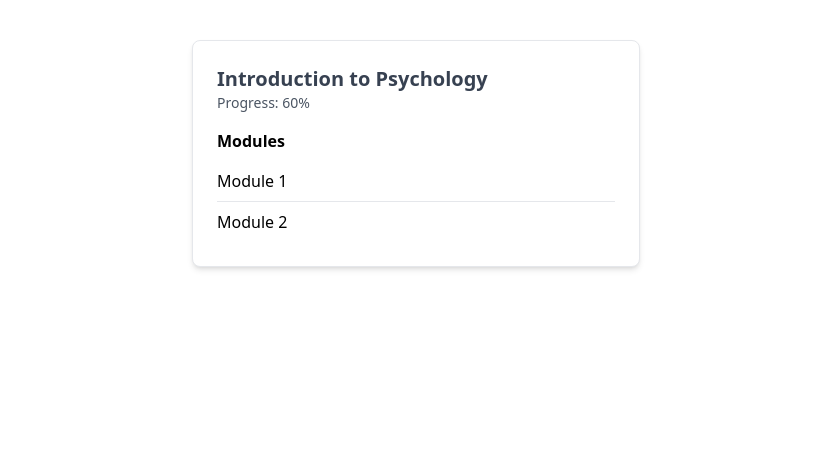
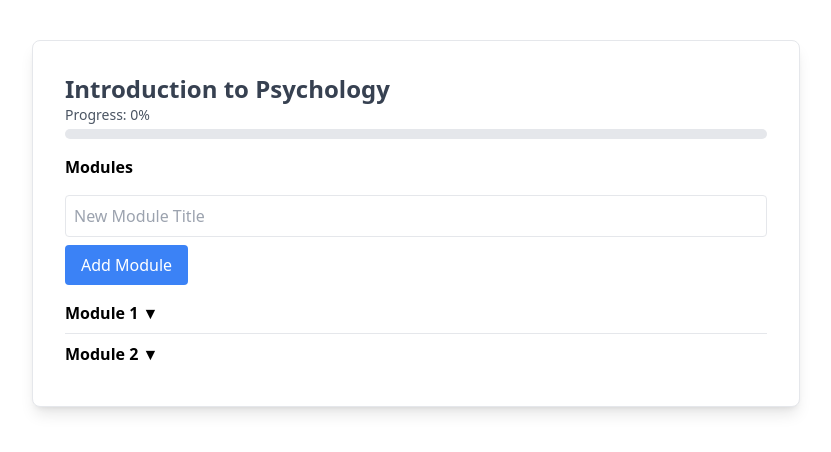
Before and after one commit to harshit-dev-ui/Aura_Tracker, a React (Vite) app in the folder frontend/: page /courses/1 in a window 1280 px wide. Shown: the top 452 px of the page, without its empty margins (224-1055 px from the left). Built offline with nearby package versions, Linux system fonts and the light colour scheme.

Commit message:
courses modules section

```diff
--- a/frontend/src/components/CourseDetail.jsx
+++ b/frontend/src/components/CourseDetail.jsx
@@ -1,25 +1,153 @@
-import React from 'react';
+import React, { useState } from 'react';
 import { useParams } from 'react-router-dom';
 
 const CourseDetail = () => {
   const { courseId } = useParams();
 
-  const courseDetails = {
-    '1': { name: 'Introduction to Psychology', modules: ['Module 1', 'Module 2'], progress: 60 },
-    '2': { name: 'Calculus I', modules: ['Module 1', 'Module 2', 'Module 3'], progress: 45 },
-    '3': { name: 'Computer Science Basics', modules: ['Module 1', 'Module 2', 'Module 3', 'Module 4'], progress: 80 },
+  const initialCourseDetails = {
+    '1': {
+      name: 'Introduction to Psychology',
+      modules: [
+        { title: 'Module 1', topics: [{ title: 'Topic 1.1', completed: false }, { title: 'Topic 1.2', completed: false }] },
+        { title: 'Module 2', topics: [{ title: 'Topic 2.1', completed: false }, { title: 'Topic 2.2', completed: false }] }
+      ],
+      progress: 0,
+    },
+    '2': {
+      name: 'Calculus I',
+      modules: [
+        { title: 'Module 1', topics: [{ title: 'Topic 1.1', completed: false }, { title: 'Topic 1.2', completed: false }, { title: 'Topic 1.3', completed: false }] },
+        { title: 'Module 2', topics: [{ title: 'Topic 2.1', completed: false }, { title: 'Topic 2.2', completed: false }] },
+        { title: 'Module 3', topics: [{ title: 'Topic 3.1', completed: false }] }
+      ],
+      progress: 0,
+    },
+    '3': {
+      name: 'Computer Science Basics',
+      modules: [
+        { title: 'Module 1', topics: [{ title: 'Topic 1.1', completed: false }, { title: 'Topic 1.2', completed: false }] },
+        { title: 'Module 2', topics: [{ title: 'Topic 2.1', completed: false }, { title: 'Topic 2.2', completed: false }] },
+        { title: 'Module 3', topics: [{ title: 'Topic 3.1', completed: false }, { title: 'Topic 3.2', completed: false }] },
+        { title: 'Module 4', topics: [{ title: 'Topic 4.1', completed: false }] }
+      ],
+      progress: 0,
+    },
   };
 
-  const course = courseDetails[courseId];
+  const [course, setCourse] = useState(initialCourseDetails[courseId]);
+  const [newModuleTitle, setNewModuleTitle] = useState('');
+  const [newTopicTitle, setNewTopicTitle] = useState('');
+  const [activeModuleIndex, setActiveModuleIndex] = useState(null);
+  const [collapsedModules, setCollapsedModules] = useState(
+    course.modules.map(() => true)
+  );
+
+  const handleTopicCompletion = (moduleIndex, topicIndex) => {
+    const updatedModules = [...course.modules];
+    updatedModules[moduleIndex].topics[topicIndex].completed = !updatedModules[moduleIndex].topics[topicIndex].completed;
+
+    setCourse({ ...course, modules: updatedModules });
+
+    const totalTopics = updatedModules.reduce((acc, mod) => acc + mod.topics.length, 0);
+    const completed = updatedModules.reduce((acc, mod) => acc + mod.topics.filter(topic => topic.completed).length, 0);
+    const progress = (completed / totalTopics) * 100;
+
+    setCourse(prev => ({ ...prev, progress }));
+  };
+
+  const addModule = () => {
+    if (newModuleTitle) {
+      setCourse(prev => ({
+        ...prev,
+        modules: [...prev.modules, { title: newModuleTitle, topics: [] }]
+      }));
+      setNewModuleTitle('');
+      setCollapsedModules([...collapsedModules, true]);
+    }
+  };
+
+  const addTopic = (moduleIndex) => {
+    if (newTopicTitle) {
+      const updatedModules = [...course.modules];
+      updatedModules[moduleIndex].topics.push({ title: newTopicTitle, completed: false });
+      setCourse({ ...course, modules: updatedModules });
+      setNewTopicTitle('');
+      setActiveModuleIndex(null);
+    }
+  };
+
+  const toggleModuleCollapse = (index) => {
+    const updatedCollapseState = [...collapsedModules];
+    updatedCollapseState[index] = !updatedCollapseState[index];
+    setCollapsedModules(updatedCollapseState);
+  };
 
   return (
-    <div className="max-w-md mx-auto p-6 bg-white border rounded-lg shadow-md mt-10">
-      <h2 className="text-xl font-semibold text-gray-700">{course?.name}</h2>
-      <p className="text-sm text-gray-600">Progress: {course?.progress}%</p>
+    <div className="max-w-3xl mx-auto p-8 bg-white border rounded-lg shadow-lg mt-10">
+      <h2 className="text-2xl font-semibold text-gray-700">{course?.name}</h2>
+      <p className="text-sm text-gray-600">Progress: {course?.progress.toFixed(0)}%</p>
+      <div className="bg-gray-200 rounded-full h-2.5 mt-1">
+        <div className="bg-blue-600 h-2.5 rounded-full" style={{ width: `${course?.progress}%` }}></div>
+      </div>
       <h3 className="mt-4 font-semibold">Modules</h3>
+
+
+      <div className="mt-4">
+        <input
+          type="text"
+          placeholder="New Module Title"
+          value={newModuleTitle}
+          onChange={(e) => setNewModuleTitle(e.target.value)}
+          className="border rounded p-2 w-full"
+        />
+        <button onClick={addModule} className="bg-blue-500 text-white rounded px-4 py-2 mt-2">
+          Add Module
+        </button>
+      </div>
+
       <ul className="divide-y divide-gray-200 mt-2">
-        {course?.modules.map((module, index) => (
-          <li key={index} className="py-2">{module}</li>
+        {course?.modules.map((module, moduleIndex) => (
+          <li key={moduleIndex} className="py-2">
+            <div className="flex justify-between items-center">
+              <h4 className="font-semibold cursor-pointer" onClick={() => toggleModuleCollapse(moduleIndex)}>
+                {module.title} {collapsedModules[moduleIndex] ? '▼' : '▲'}
+              </h4>
+            </div>
+            {!collapsedModules[moduleIndex] && (
+              <ul className="pl-4">
+                {module.topics.map((topic, topicIndex) => (
+                  <li key={topicIndex} className="py-1 flex items-center">
+                    <input
+                      type="checkbox"
+                      checked={topic.completed}
+                      onChange={() => handleTopicCompletion(moduleIndex, topicIndex)}
+                      className="mr-2"
+                    />
+                    <span className={`${topic.completed ? 'line-through text-gray-400' : ''}`}>{topic.title}</span>
+                  </li>
+                ))}
+
+                {activeModuleIndex === moduleIndex ? (
+                  <div className="mt-2">
+                    <input
+                      type="text"
+                      placeholder="New Topic Title"
+                      value={newTopicTitle}
+                      onChange={(e) => setNewTopicTitle(e.target.value)}
+                      className="border rounded p-2 w-full"
+                    />
+                    <button onClick={() => addTopic(moduleIndex)} className="bg-blue-500 text-white rounded px-4 py-2 mt-2">
+                      Add Topic
+                    </button>
+                  </div>
+                ) : (
+                  <button onClick={() => setActiveModuleIndex(moduleIndex)} className="text-blue-500 mt-2">
+                    Add Topic
+                  </button>
+                )}
+              </ul>
+            )}
+          </li>
         ))}
       </ul>
     </div>
--- a/frontend/src/components/CoursesEnrolled.jsx
+++ b/frontend/src/components/CoursesEnrolled.jsx
@@ -1,8 +1,8 @@
 import React, { useState } from 'react';
-import { useNavigate } from 'react-router-dom'; // Import useNavigate
+import { useNavigate } from 'react-router-dom';
 
 const CoursesEnrolled = () => {
-    const navigate = useNavigate(); // Initialize useNavigate
+    const navigate = useNavigate();
     const [courses, setCourses] = useState([
         {
             _id: '1',
@@ -57,7 +57,7 @@ const CoursesEnrolled = () => {
     };
 
     const handleSelectCourse = (courseId) => {
-        navigate(`/courses/${courseId}`); // Navigate to course detail page
+        navigate(`/courses/${courseId}`);
     };
 
     return (
```
